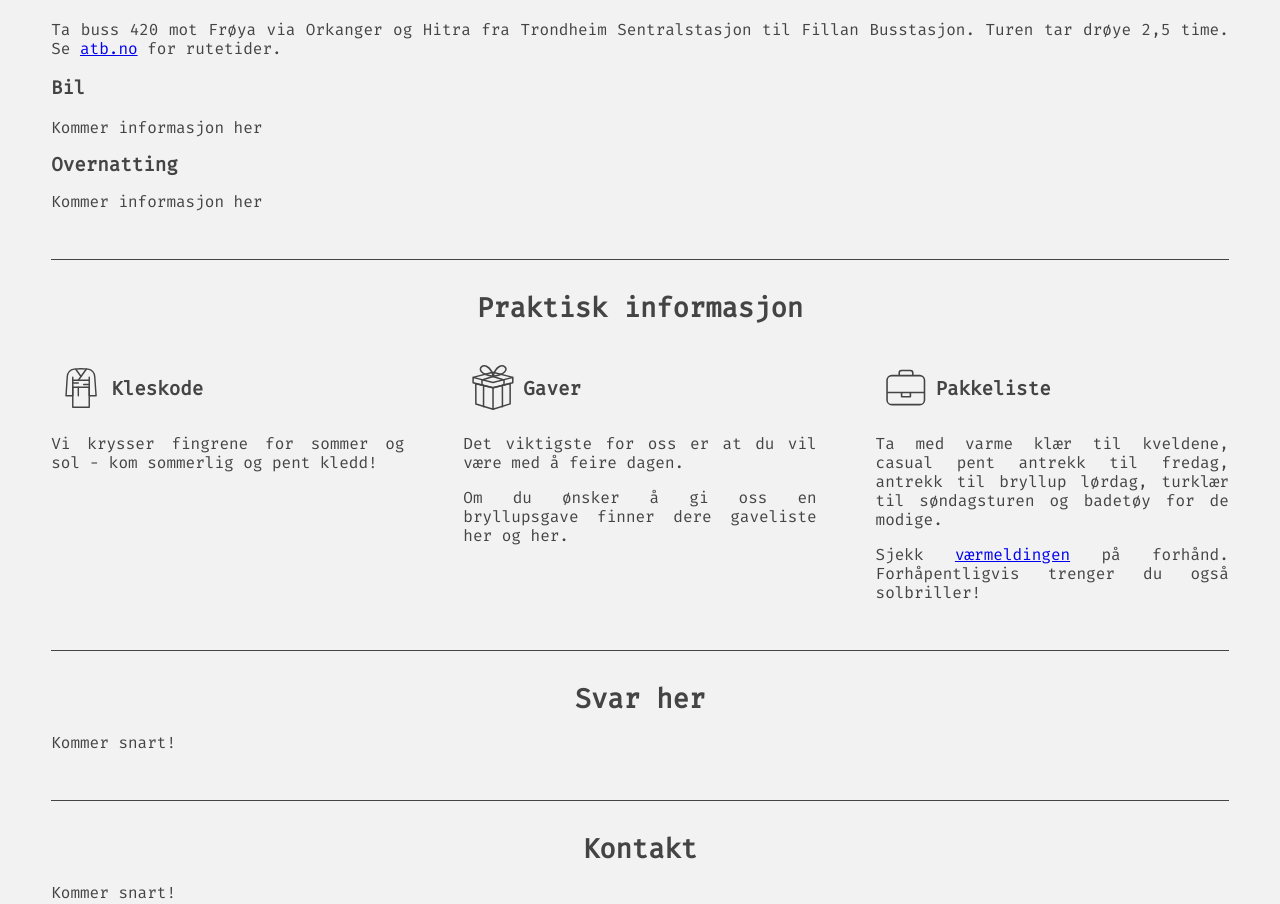
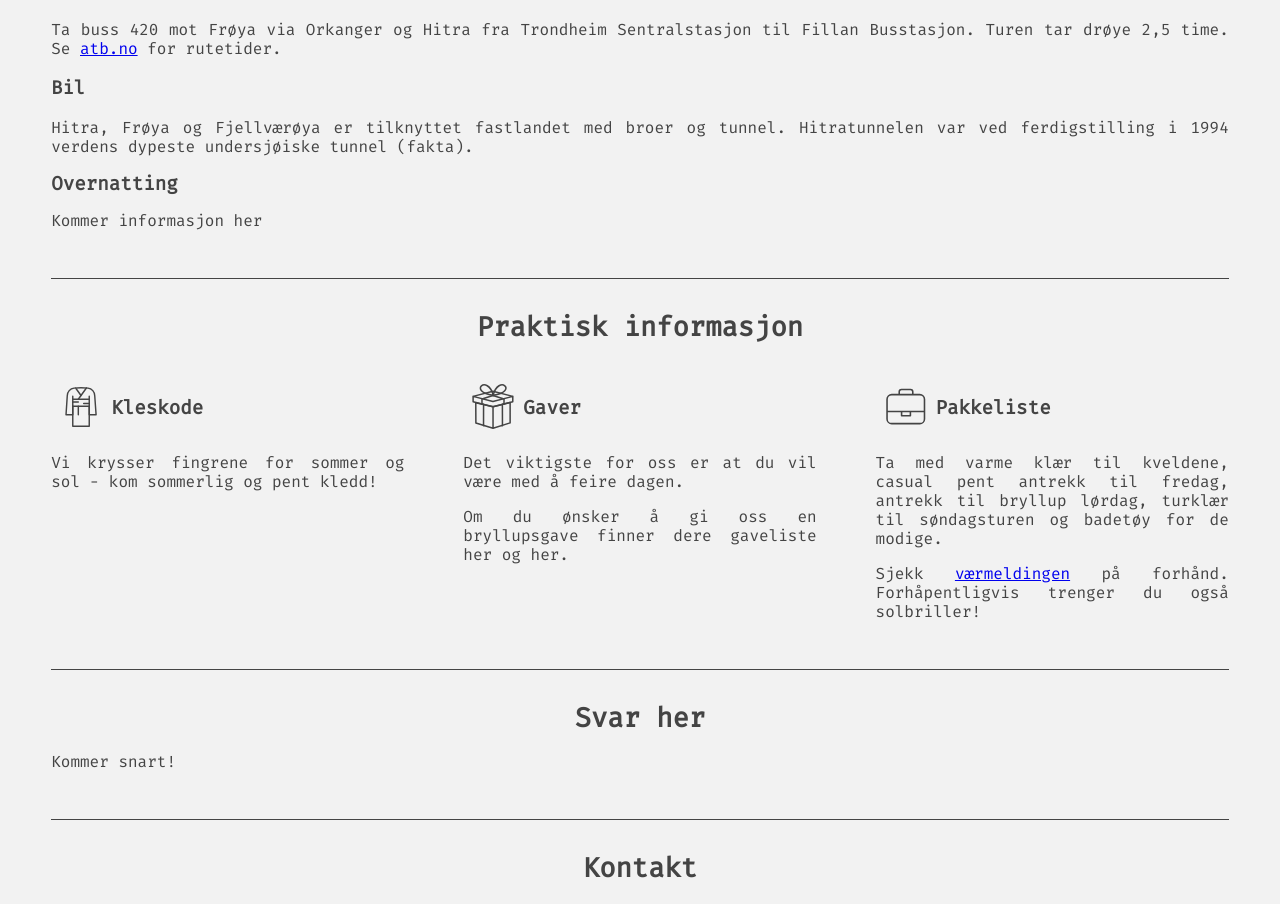
Before and after one commit to melhoos/gudrunogsimon, a React (Create React App) app: page / in a window 1280 px wide. Shown: the part 1283-2187 px from the top of the page. Built offline with nearby package versions, Linux system fonts and the light colour scheme.

Commit message:
Update Travel.jsx

```diff
--- a/src/Travel.jsx
+++ b/src/Travel.jsx
@@ -47,7 +47,7 @@ const Travel = () => {
           <h3>
             Bil
           </h3>
-          <p> Kommer informasjon her</p>
+          <p> Hitra, Frøya og Fjellværøya er tilknyttet fastlandet med broer og tunnel. Hitratunnelen var ved ferdigstilling i 1994 verdens dypeste undersjøiske tunnel (fakta). </p>
         </span>
         {/* <img
           className="gudrunogsimon2"
```
